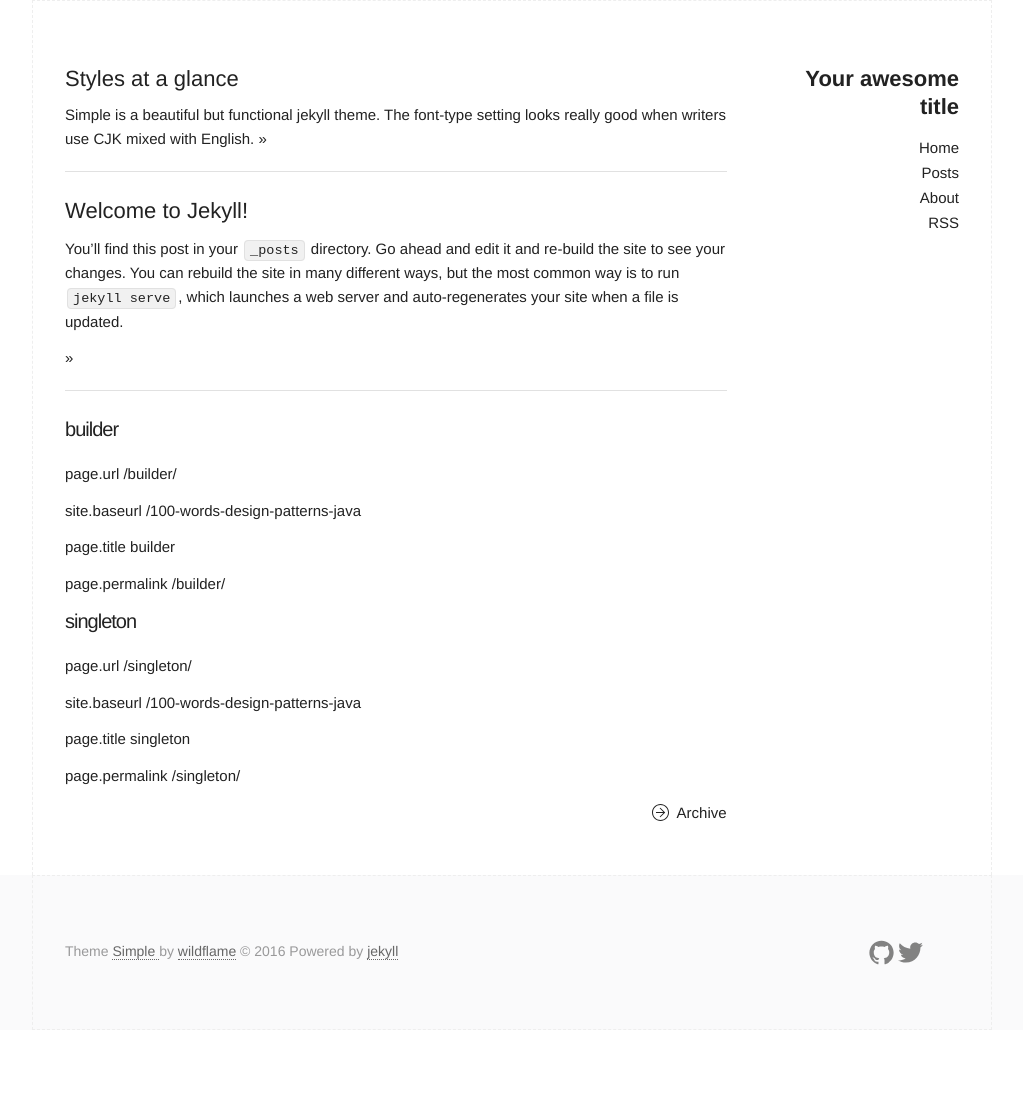
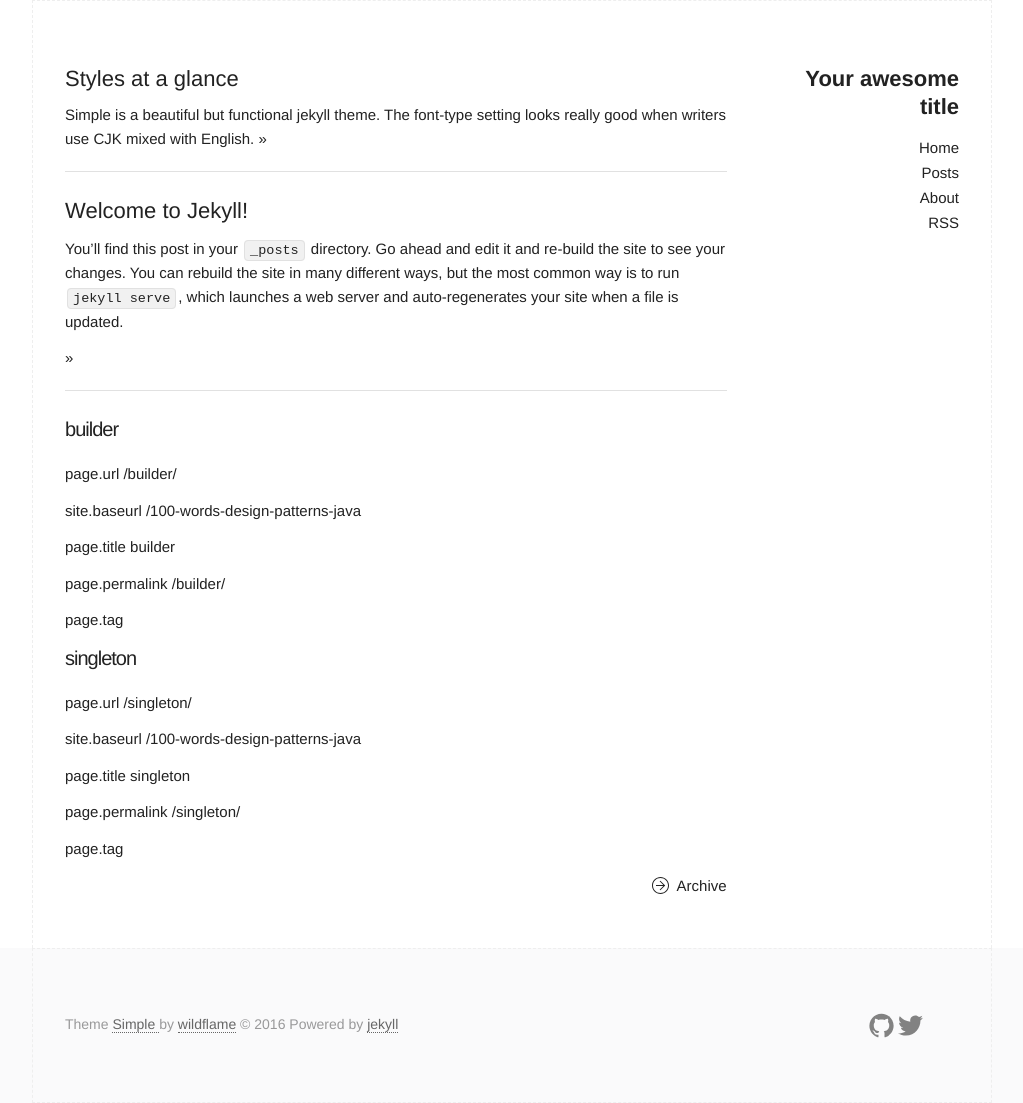
Before and after one commit to dstar55/100-words-design-patterns-java, a Jekyll site: the page built from index.html, in a window 1280 px wide. Shown: the whole page, without its empty margins (128-1151 px from the left). Built offline with Jekyll 4.4.1, drawn with Linux system fonts in a browser that asks for light colours; before the commit the page ends 1030 px from its top, so only the background shows below that.

Commit message:
index updated

```diff
--- a/index.html
+++ b/index.html
@@ -69,6 +69,7 @@ title: Home
 				<p>site.baseurl {{ site.baseurl }}</p>
 				<p>page.title {{ page.title }}</p>
 				<p>page.permalink {{ page.permalink }}</p>
+				<p>page.tag {{ page.tag }}</p>
 			  {% endif %}
 			{% endfor %}
 		</p>
```
